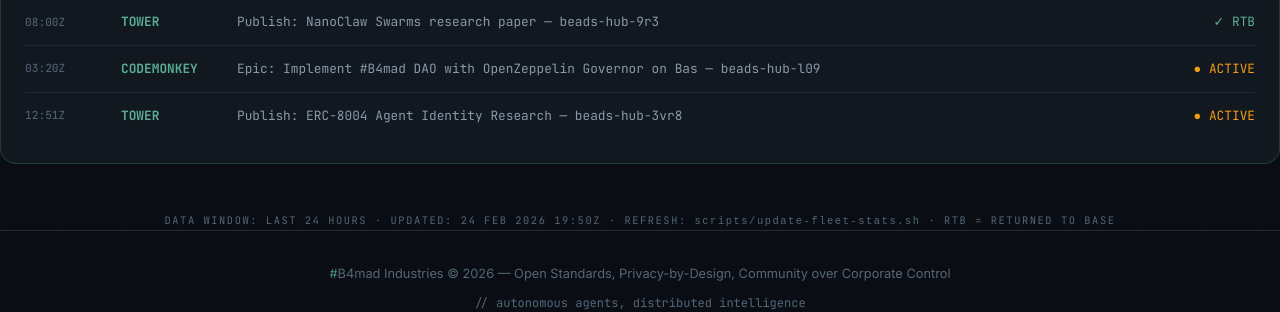
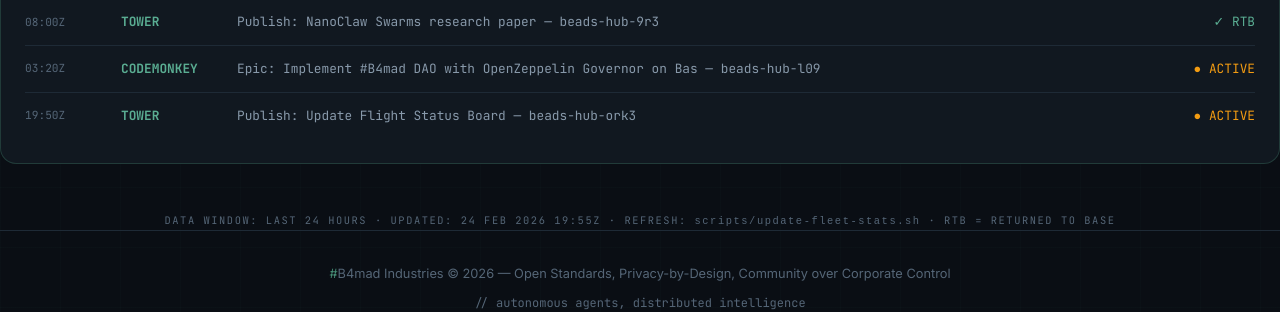
Before and after one commit to brenner-axiom/docs, a Jekyll site: the page built from fleet/index.html, in a window 1280 px wide and 900 px high, scrolled down 847 px. Shown: the part 533-845 px from the top of the window. Built offline with Jekyll 4.4.1, drawn with Linux system fonts in a browser that asks for light colours.

Commit message:
fleet: auto-update dashboard stats 2026-02-24T19:55Z

```diff
--- a/fleet/index.html
+++ b/fleet/index.html
@@ -563,15 +563,15 @@ description: "#B4mad Agent Fleet metrics dashboard with aviation theme"
     <span class="log-status"><span class="active">● ACTIVE</span></span>
   </div>
   <div class="log-entry">
-    <span class="log-time">12:51Z</span>
+    <span class="log-time">19:50Z</span>
     <span class="log-callsign">TOWER</span>
-    <span class="log-mission">Publish: ERC-8004 Agent Identity Research — beads-hub-3vr8</span>
+    <span class="log-mission">Publish: Update Flight Status Board — beads-hub-ork3</span>
     <span class="log-status"><span class="active">● ACTIVE</span></span>
   </div>
 </div>
 
 <div style="text-align: center; margin-top: 2rem;">
   <p style="font-family: 'JetBrains Mono', monospace; font-size: 0.65rem; color: var(--text-muted); letter-spacing: 0.15em;">
-    DATA WINDOW: LAST 24 HOURS · UPDATED: 24 FEB 2026 19:50Z ·                                                                                                                                                                                                                                                                                                                                                                                                                                                                                                                                                                                                                                                                                                                                                                                                                                                                                                                                                                                                                                                                                                                                                                                                                                      REFRESH: <code>scripts/update-fleet-stats.sh</code> · RTB = RETURNED TO BASE
+    DATA WINDOW: LAST 24 HOURS · UPDATED: 24 FEB 2026 19:55Z ·                                                                                                                                                                                                                                                                                                                                                                                                                                                                                                                                                                                                                                                                                                                                                                                                                                                                                                                                                                                                                                                                                                                                                                                                                                       REFRESH: <code>scripts/update-fleet-stats.sh</code> · RTB = RETURNED TO BASE
   </p>
 </div>
```
